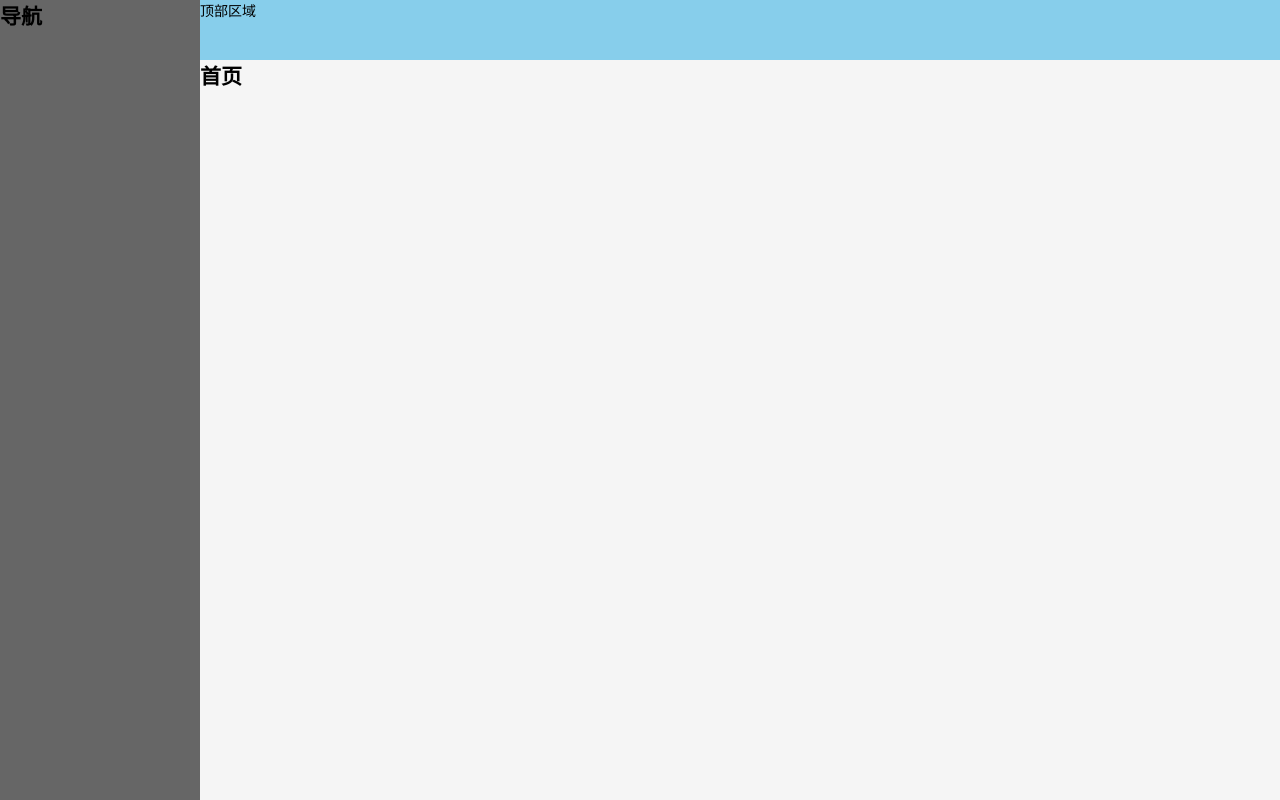
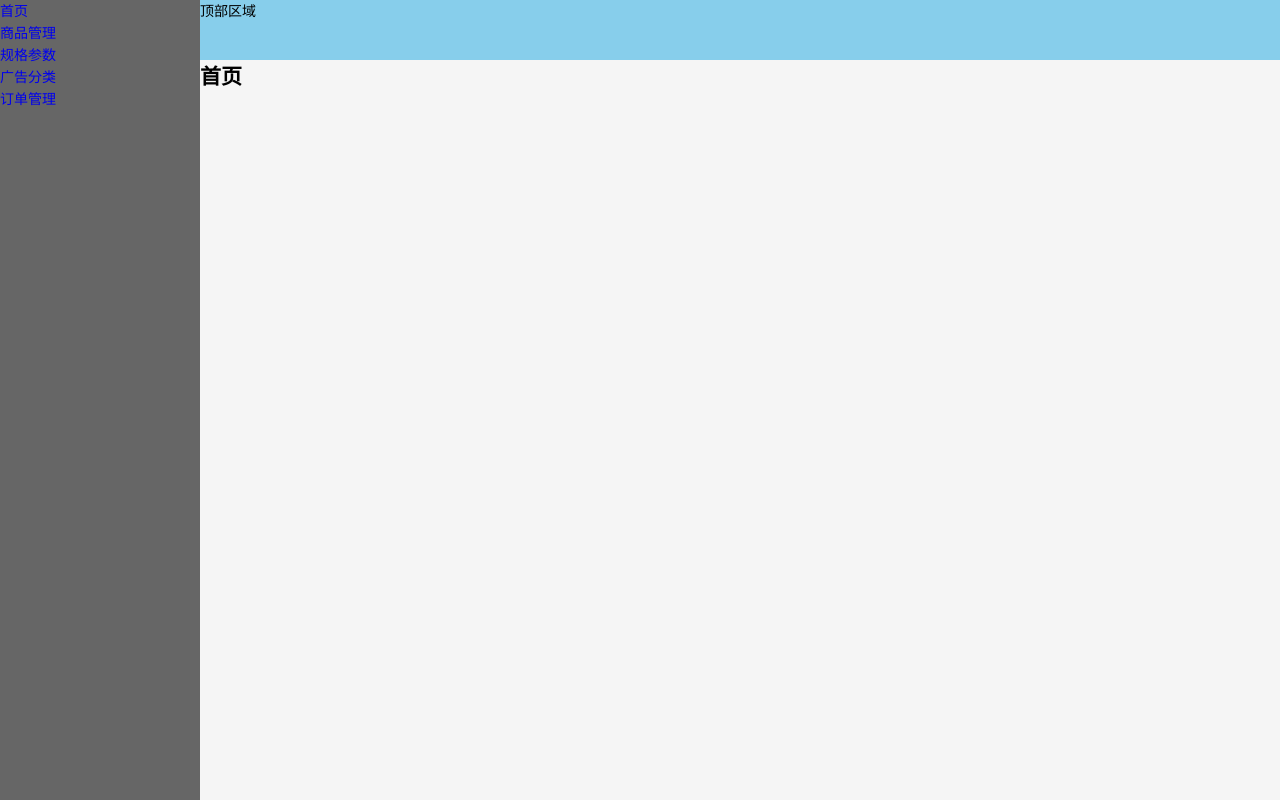
Before and after one commit to qinran6/vue-ego1, a Vue app in the folder ego/: page / in a window 1280 px wide. Built offline with nearby package versions, Linux system fonts and the light colour scheme.

Commit message:
左侧导航导入

```diff
--- a/ego/src/views/Layout/Mymenu.vue
+++ b/ego/src/views/Layout/Mymenu.vue
@@ -1,6 +1,22 @@
 <template>
   <div>
-    <h2>导航</h2>
+    <ul>
+      <li>
+        <router-link to='/'>首页</router-link>
+      </li>
+      <li>
+        <router-link to='/goods'>商品管理</router-link>
+      </li>
+      <li>
+        <router-link to='/params'>规格参数</router-link>
+      </li>
+      <li>
+        <router-link to='/advert'>广告分类</router-link>
+      </li>
+      <li>
+        <router-link to='/order'>订单管理</router-link>
+      </li>
+    </ul>
   </div>
 </template>
 
```
